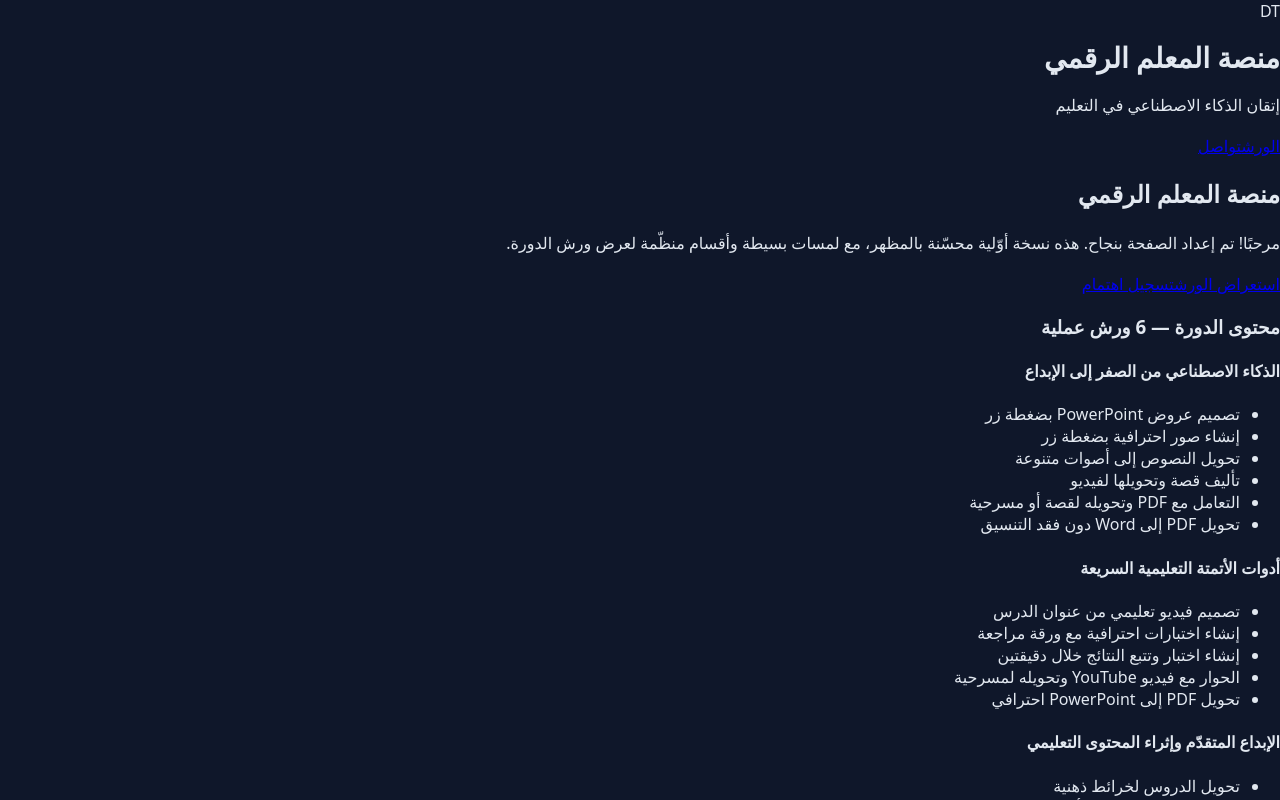
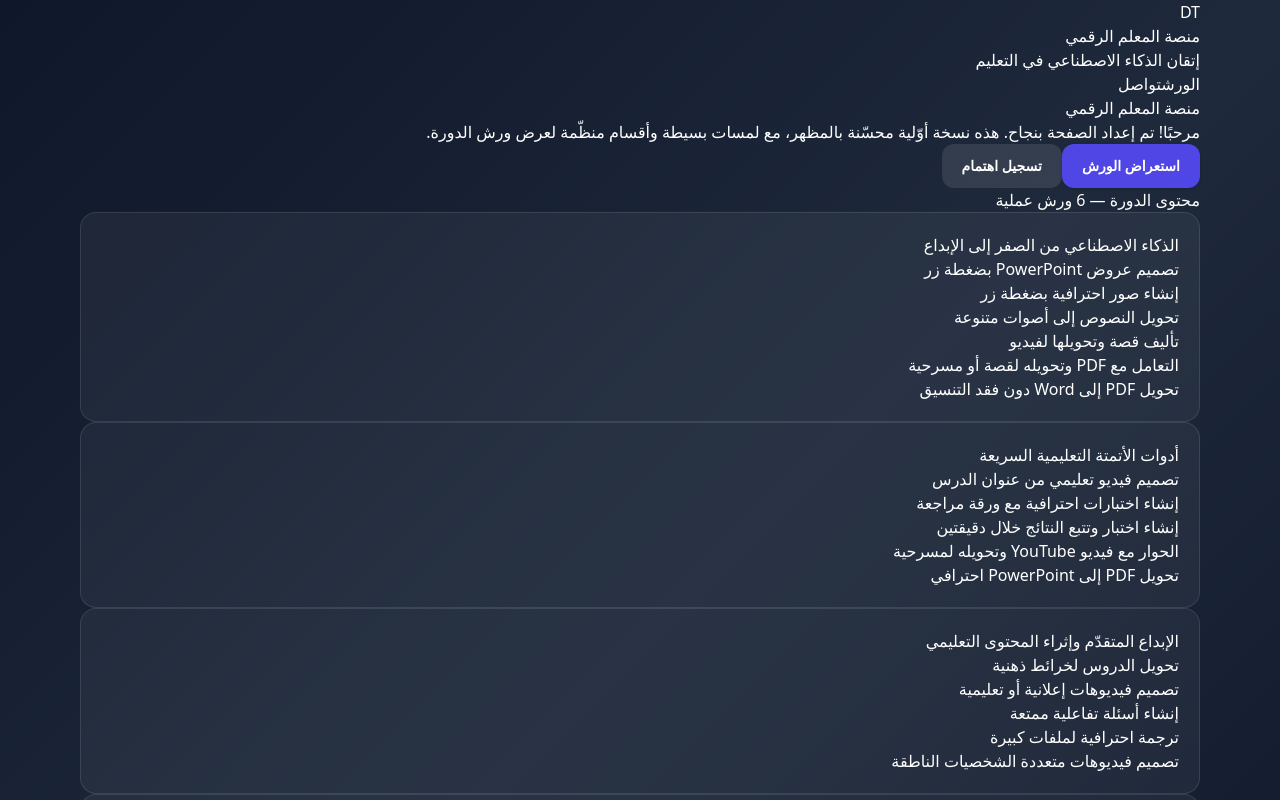
Before and after one commit to ahmed2001amer9-afk/digital-teacher-platform, a Next.js app: page / in a window 1280 px wide. Shown: the top 800 px of the page. Built offline with nearby package versions, Linux system fonts and the light colour scheme.

Commit message:
Update globals.css

```diff
--- a/app/globals.css
+++ b/app/globals.css
@@ -1,10 +1,26 @@
+@tailwind base;
+@tailwind components;
+@tailwind utilities;
+
+/* اتجاه عربي وخلفية متدرجة */
 html { direction: rtl; }
 body {
-  margin: 0;
-  background: #0f172a; /* slate-900 */
-  color: #e2e8f0;      /* slate-200 */
-  font-family: system-ui, -apple-system, Segoe UI, Arial, sans-serif;
+  @apply bg-gradient-to-br from-slate-900 via-slate-800 to-slate-900 text-white antialiased;
 }
-main { max-width: 960px; margin: 0 auto; padding: 24px; }
-h1 { font-size: 28px; margin: 16px 0; }
-p  { font-size: 16px; line-height: 1.7; }
+
+/* حاوية موحّدة للعرض */
+.container { @apply max-w-6xl mx-auto px-4; }
+
+/* بطاقات وأزرار سريعة */
+.card {
+  @apply rounded-2xl border border-white/10 bg-white/5 p-5 hover:bg-white/10 transition;
+}
+.btn {
+  @apply inline-flex items-center justify-center rounded-xl px-5 py-3 text-sm font-bold transition;
+}
+.btn-primary {
+  @apply bg-indigo-600 hover:bg-indigo-500 text-white shadow;
+}
+.btn-ghost {
+  @apply bg-white/10 hover:bg-white/20 text-white;
+}
```
